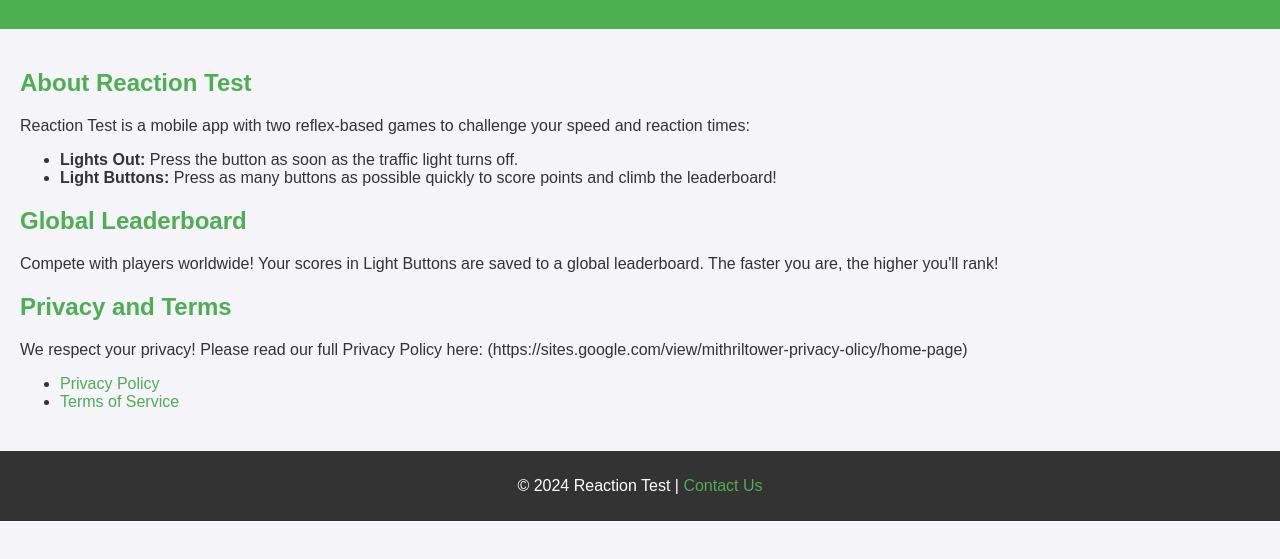
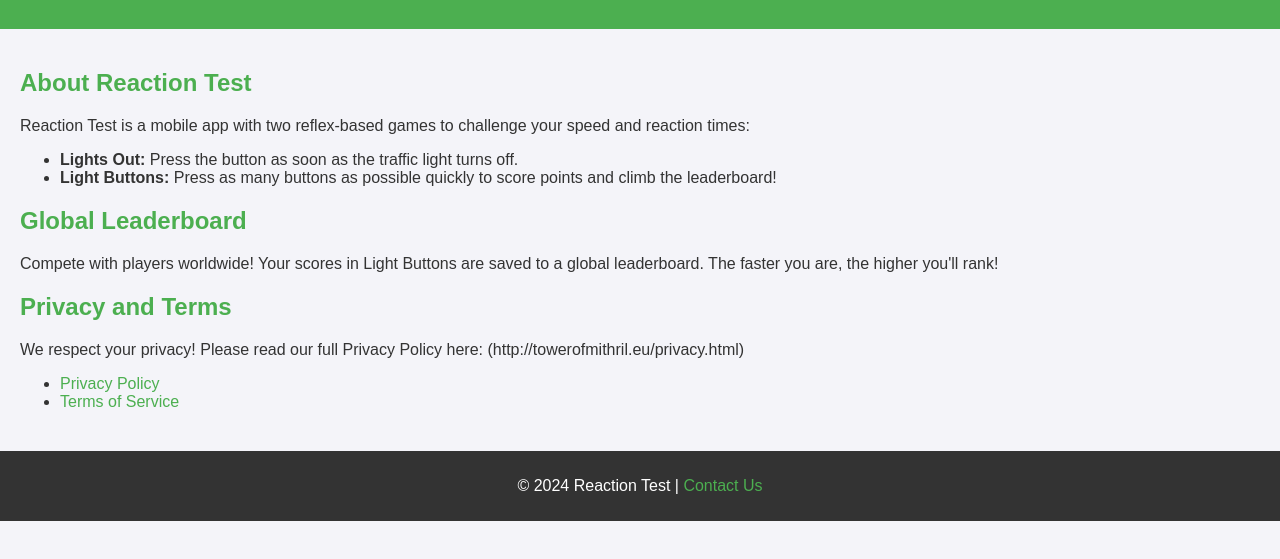
Before and after one commit to MicheleLatino/my-website, a plain HTML site: page index.html in a window 1280 px wide. Shown: the part 117-676 px from the top of the page. Drawn offline with Linux system fonts and the light colour scheme.

Commit message:
Update index.html

```diff
--- a/index.html
+++ b/index.html
@@ -64,7 +64,7 @@
         </section>
         <section class="section">
             <h2>Privacy and Terms</h2>
-            <p>We respect your privacy! Please read our full Privacy Policy here: (https://sites.google.com/view/mithriltower-privacy-olicy/home-page)</p>
+            <p>We respect your privacy! Please read our full Privacy Policy here: (http://towerofmithril.eu/privacy.html)</p>
             <ul>
                 <li><a href="http://towerofmithril.eu/privacy.html" target="_blank">Privacy Policy</a></li>
                 <li><a href="http://towerofmithril.eu/terms.html" target="_blank">Terms of Service</a></li>
```
